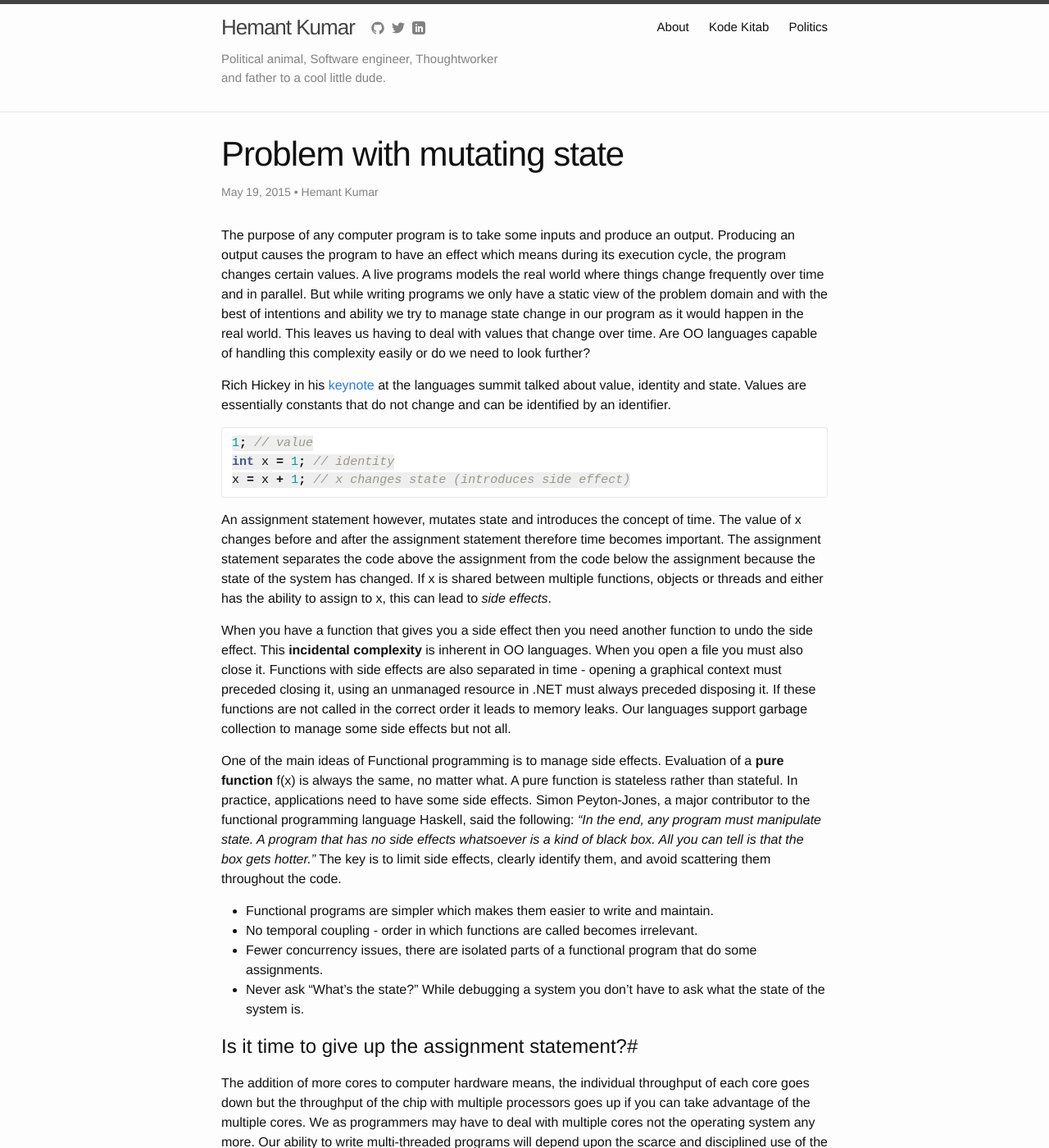
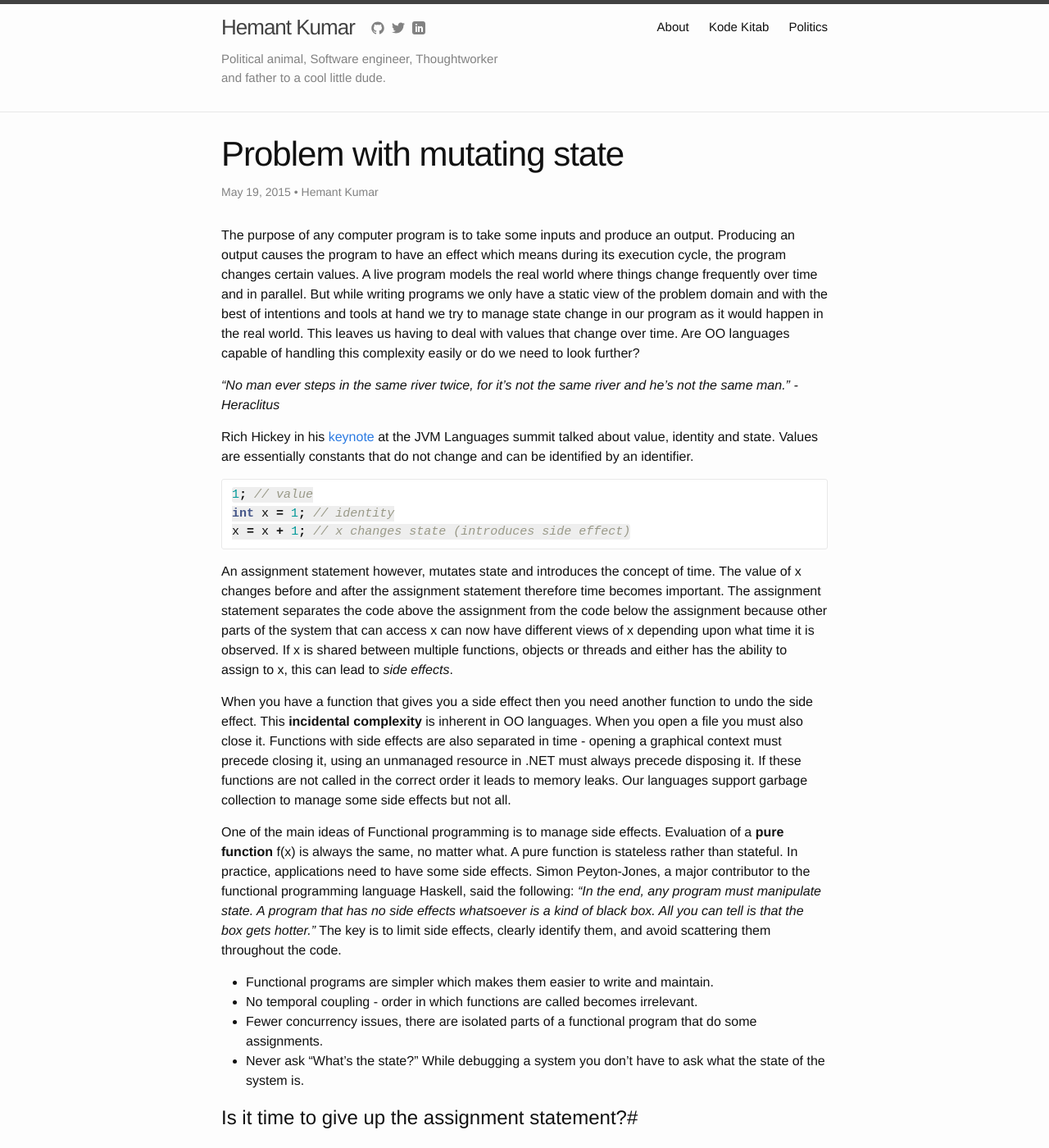
Before and after one commit to hemantksingh/hemantksingh.github.io, a Jekyll site: the page built from _posts/2015-05-19-problem-with-mutating-state.markdown, in a window 1280 px wide and 1400 px high. Shown: the whole window at 82% size. Built offline with Jekyll 4.4.1, drawn with Linux system fonts in a browser that asks for light colours; Markdown is read by kramdown in place of the engine named in the settings; comment, search, counter and statistics services are not loaded.

Commit message:
Fixes typo.

````diff
--- a/_posts/2015-05-19-problem-with-mutating-state.markdown
+++ b/_posts/2015-05-19-problem-with-mutating-state.markdown
@@ -9,9 +9,12 @@
 modified_time: '2015-07-27T23:50:46.244-08:00'
 ---
 
-The purpose of any computer program is to take some inputs and produce an output. Producing an output causes the program to have an effect which means during its execution cycle, the program changes certain values. A live programs models the real world where things change frequently over time and in parallel. But while writing programs we only have a static view of the problem domain and with the best of intentions and ability we try to manage state change in our program as it would happen in the real world. This leaves us having to deal with values that change over time. Are OO languages capable of handling this complexity easily or do we need to look further?
+The purpose of any computer program is to take some inputs and produce an output. Producing an output causes the program to have an effect which means during its execution cycle, the program changes certain values. A live program models the real world where things change frequently over time and in parallel. But while writing programs we only have a static view of the problem domain and with the best of intentions and tools at hand we try to manage state change in our program as it would happen in the real world. This leaves us having to deal with values that change over time. Are OO languages capable of handling this complexity easily or do we need to look further?
 
-Rich Hickey in his [keynote](http://www.infoq.com/presentations/Are-We-There-Yet-Rich-Hickey) at the languages summit talked about value, identity and state. Values are essentially constants that do not change and can be identified by an identifier.
+
+*“No man ever steps in the same river twice, for it's not the same river and he's not the same man.” - Heraclitus*
+
+Rich Hickey in his [keynote](http://www.infoq.com/presentations/Are-We-There-Yet-Rich-Hickey) at the JVM Languages summit talked about value, identity and state. Values are essentially constants that do not change and can be identified by an identifier.
 
 ```java
 1; // value
@@ -19,9 +22,9 @@
 x = x + 1; // x changes state (introduces side effect)
 ```
 
-An assignment statement however, mutates state and introduces the concept of time. The value of x changes before and after the assignment statement therefore time becomes important. The assignment statement separates the code above the assignment from the code below the assignment because the state of the system has changed. If x is shared between multiple functions, objects or threads and either has the ability to assign to x, this can lead to *side effects*.
+An assignment statement however, mutates state and introduces the concept of time. The value of x changes before and after the assignment statement therefore time becomes important. The assignment statement separates the code above the assignment from the code below the assignment because other parts of the system that can access x can now have different views of x depending upon what time it is observed. If x is shared between multiple functions, objects or threads and either has the ability to assign to x, this can lead to *side effects*.
 
-When you have a function that gives you a side effect then you need another function to undo the side effect. This **incidental complexity** is inherent in OO languages. When you open a file you must also close it. Functions with side effects are also separated in time - opening a graphical context must preceded closing it, using an unmanaged resource in .NET must always preceded disposing it. If these functions are not called in the correct order it leads to memory leaks. Our languages support garbage collection to manage some side effects but not all.
+When you have a function that gives you a side effect then you need another function to undo the side effect. This **incidental complexity** is inherent in OO languages. When you open a file you must also close it. Functions with side effects are also separated in time - opening a graphical context must precede closing it, using an unmanaged resource in .NET must always precede disposing it. If these functions are not called in the correct order it leads to memory leaks. Our languages support garbage collection to manage some side effects but not all.
 
 
 One of the main ideas of Functional programming is to manage side effects. Evaluation of a **pure function** f(x) is always the same, no matter what. A pure function is stateless rather than stateful. In practice, applications need to have some side effects. Simon Peyton-Jones, a major contributor to the functional programming language Haskell, said the following: *"In the end, any program must manipulate state. A program that has no side effects whatsoever is a kind of black box. All you can tell is that the box gets hotter."* The key is to limit side effects, clearly identify them, and avoid scattering them throughout the code.
````
